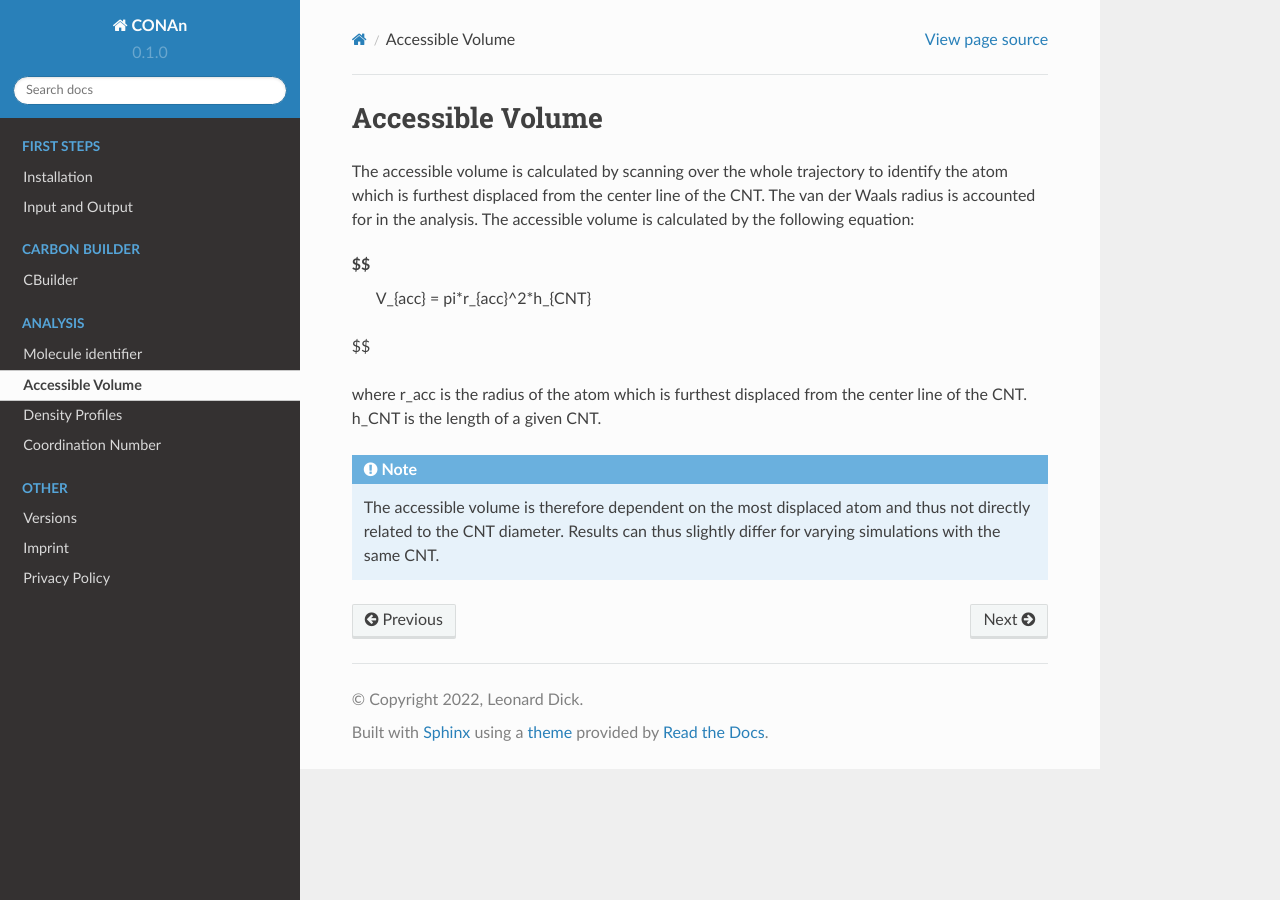
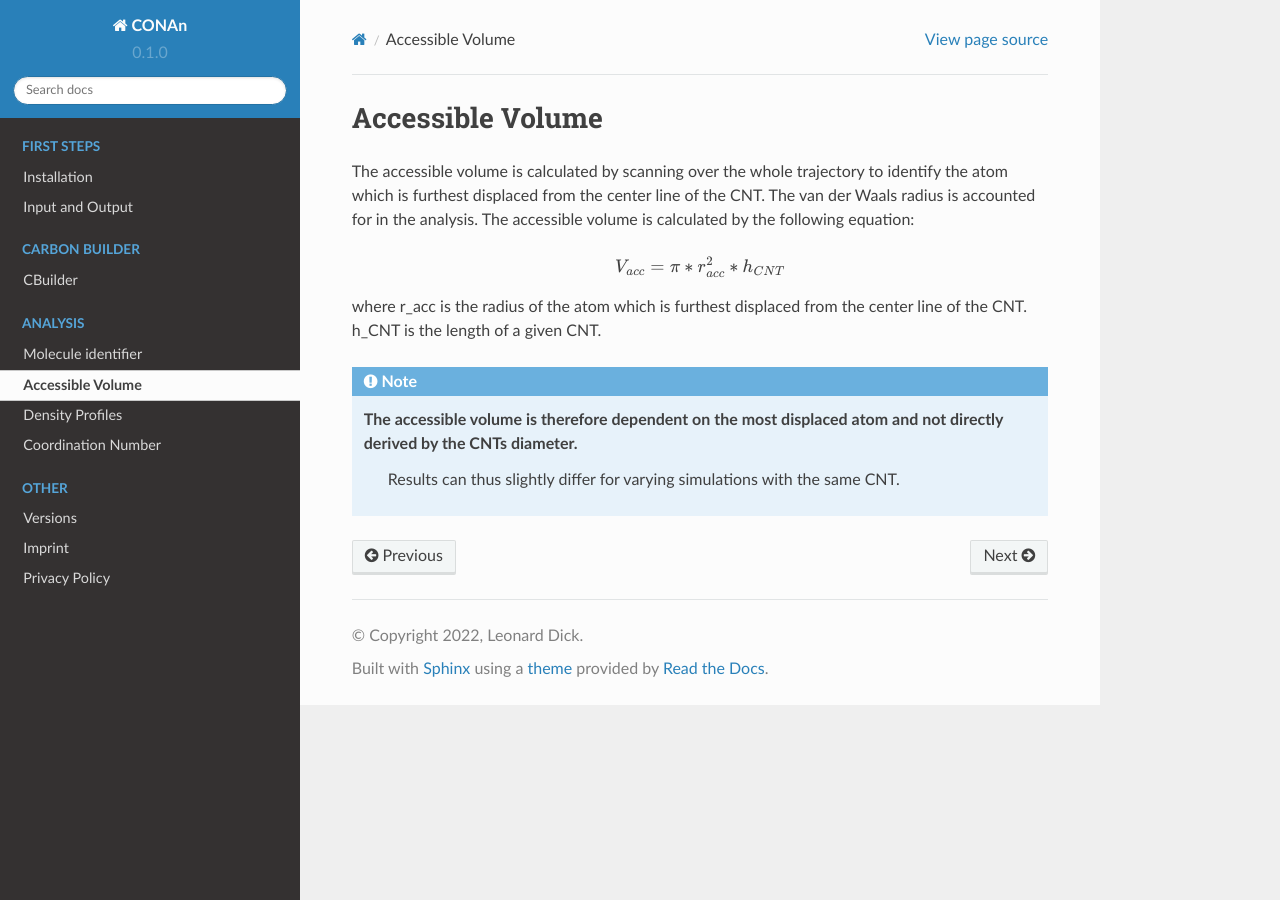
Before and after one commit to LeonardDick/rtd-tutorial, a Sphinx documentation site: the page built from docs/source/analysis/acc_volume.rst, in a window 1280 px wide. Built offline with Sphinx 7.4.7 and the Read the Docs theme 2.0.0, drawn with Linux system fonts in a browser that asks for light colours.

Commit message:
Update acc_volume.rst

```diff
--- a/docs/source/analysis/acc_volume.rst
+++ b/docs/source/analysis/acc_volume.rst
@@ -3,12 +3,13 @@ Accessible Volume
 The accessible volume is calculated by scanning over the whole trajectory to identify the atom which is furthest displaced from the center line of the CNT.
 The van der Waals radius is accounted for in the analysis. The accessible volume is calculated by the following equation:
 
-$$
+.. math::
+
     V_{acc} = \pi*r_{acc}^2*h_{CNT}
-$$
 
 where r_acc is the radius of the atom which is furthest displaced from the center line of the CNT. h_CNT is the length of a given CNT.
 
 .. note::
 
-    The accessible volume is therefore dependent on the most displaced atom and thus not directly related to the CNT diameter. Results can thus slightly differ for varying simulations with the same CNT.
+    The accessible volume is therefore dependent on the most displaced atom and not directly derived by the CNTs diameter.
+     Results can thus slightly differ for varying simulations with the same CNT.
```
